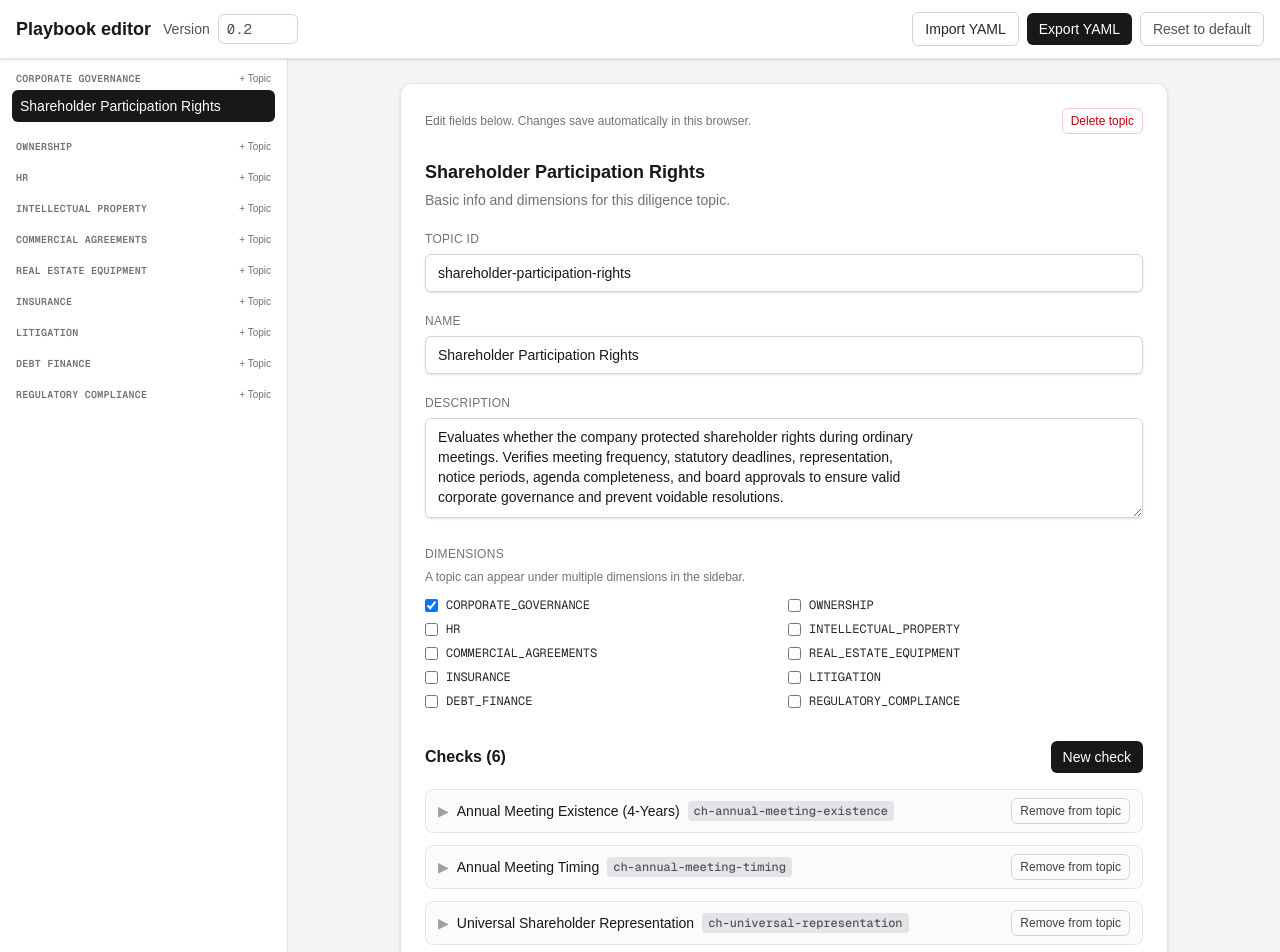
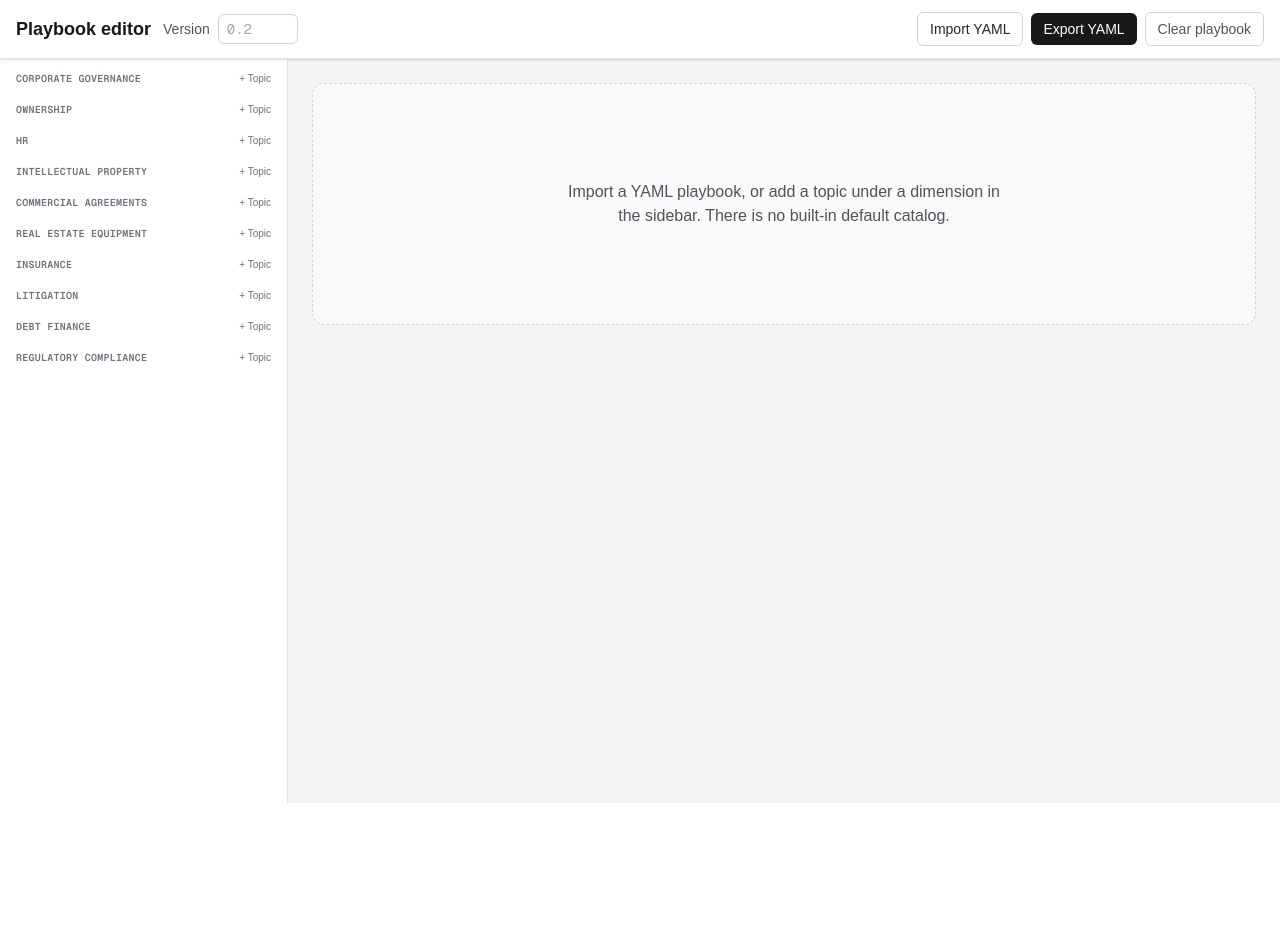
Before and after one commit to MAI-TECHNOLOGIES-AG/playbook-editor, a Next.js app: page / in a window 1280 px wide. Shown: the top 952 px of the page. After the commit the page ends 803 px from the top, so only its background shows below. Built offline with nearby package versions, Linux system fonts and the light colour scheme.

Commit message:
fix data, improve editor

```diff
--- a/src/components/playbook-editor/CheckEditor.tsx
+++ b/src/components/playbook-editor/CheckEditor.tsx
@@ -16,8 +16,8 @@ const BASES: CheckBasis[] = ["statutory", "commercial"];
 type CheckEditorProps = {
   check: RawCheck;
   onChange: (next: RawCheck) => void;
-  onRemoveFromTopic: () => void;
-  onDeleteFromPlaybook: () => void;
+  /** Unlink from this topic; deletes the check from the catalog if no topic still references it. */
+  onRemoveCheck: () => void;
   allCheckIds: string[];
 };
 
@@ -32,8 +32,7 @@ function labelClass() {
 export function CheckEditor({
   check,
   onChange,
-  onRemoveFromTopic,
-  onDeleteFromPlaybook,
+  onRemoveCheck,
   allCheckIds,
 }: CheckEditorProps) {
   const panelId = useId();
@@ -140,9 +139,9 @@ export function CheckEditor({
         <button
           type="button"
           className="shrink-0 rounded-md border border-zinc-300 px-2 py-1 text-xs font-medium text-zinc-700 hover:bg-zinc-100 dark:border-zinc-600 dark:text-zinc-300 dark:hover:bg-zinc-800"
-          onClick={onRemoveFromTopic}
+          onClick={onRemoveCheck}
         >
-          Remove from topic
+          Remove check
         </button>
       </div>
       {open ? (
@@ -501,16 +500,6 @@ export function CheckEditor({
               <p className="mt-2 text-sm text-zinc-500">No execution block.</p>
             )}
           </div>
-
-          <div className="flex flex-wrap gap-2 border-t border-zinc-200 pt-4 dark:border-zinc-700">
-            <button
-              type="button"
-              className="rounded-md border border-red-300 bg-red-50 px-3 py-1.5 text-sm font-medium text-red-800 hover:bg-red-100 dark:border-red-900 dark:bg-red-950/40 dark:text-red-300 dark:hover:bg-red-950/70"
-              onClick={onDeleteFromPlaybook}
-            >
-              Delete check from playbook
-            </button>
-          </div>
         </div>
       ) : null}
     </div>
--- a/src/components/playbook-editor/Editor.tsx
+++ b/src/components/playbook-editor/Editor.tsx
@@ -4,9 +4,9 @@ import yaml from "js-yaml";
 import type { ChangeEvent } from "react";
 import { useCallback, useEffect, useMemo, useRef, useState } from "react";
 import {
-  clonePlaybook,
   DIMENSIONS,
   emptyCheck,
+  emptyPlaybook,
   emptyTopic,
   isPlaybookData,
   LOCAL_STORAGE_KEY,
@@ -17,12 +17,7 @@ import {
 } from "@/components/playbook-editor/playbook-data";
 import { TopicPanel } from "@/components/playbook-editor/TopicPanel";
 import type { RawCheck, RawTopic } from "@/playbook/playbook";
-import defaultPlaybookJson from "@/playbook/playbook.generated.json";
 import type { Dimension } from "@/playbook/types";
-
-const defaultPlaybook = clonePlaybook(
-  defaultPlaybookJson as unknown as PlaybookData,
-);
 
 function applyCheckUpdate(
   data: PlaybookData,
@@ -67,6 +62,22 @@ function deleteCheckEverywhere(
   };
 }
 
+/** Drop check definitions that no topic references (e.g. after deleting a topic). */
+function pruneUnreferencedChecks(data: PlaybookData): PlaybookData {
+  const referenced = new Set<string>();
+  for (const t of data.diligence_topics) {
+    for (const id of t.checks) referenced.add(id);
+  }
+  const danglingIds = data.checks
+    .filter((c) => !referenced.has(c.id))
+    .map((c) => c.id);
+  let next = data;
+  for (const id of danglingIds) {
+    next = deleteCheckEverywhere(next, id);
+  }
+  return next;
+}
+
 function groupTopicsByDimension(
   topics: RawTopic[],
 ): Record<Dimension, RawTopic[]> {
@@ -91,7 +102,7 @@ export function PlaybookEditor() {
   const fileInputRef = useRef<HTMLInputElement>(null);
 
   useEffect(() => {
-    let initial = clonePlaybook(defaultPlaybook);
+    let initial: PlaybookData = emptyPlaybook();
     try {
       const raw = localStorage.getItem(LOCAL_STORAGE_KEY);
       if (raw) {
@@ -99,7 +110,7 @@ export function PlaybookEditor() {
         if (isPlaybookData(parsed)) initial = parsed;
       }
     } catch {
-      /* keep default */
+      /* keep empty */
     }
     setData(initial);
     setSelectedTopicId(initial.diligence_topics[0]?.id ?? null);
@@ -175,22 +186,23 @@ export function PlaybookEditor() {
       if (!sid) return;
       setData((d) => {
         if (!d) return d;
-        return {
-          ...d,
-          diligence_topics: d.diligence_topics.map((t) =>
-            t.id === sid
-              ? { ...t, checks: t.checks.filter((id) => id !== checkId) }
-              : t,
-          ),
-        };
+        const diligence_topics = d.diligence_topics.map((t) =>
+          t.id === sid
+            ? { ...t, checks: t.checks.filter((id) => id !== checkId) }
+            : t,
+        );
+        const stillReferenced = diligence_topics.some((t) =>
+          t.checks.includes(checkId),
+        );
+        let next: PlaybookData = { ...d, diligence_topics };
+        if (!stillReferenced) {
+          next = deleteCheckEverywhere(next, checkId);
+        }
+        return next;
       });
     },
     [selectedTopicId],
   );
-
-  const handleDeleteCheckFromPlaybook = useCallback((checkId: string) => {
-    setData((d) => (d ? deleteCheckEverywhere(d, checkId) : d));
-  }, []);
 
   const handleAddNewCheck = useCallback(() => {
     const sid = selectedTopicId;
@@ -293,10 +305,10 @@ export function PlaybookEditor() {
     URL.revokeObjectURL(url);
   }, [data]);
 
-  const resetToBundled = useCallback(() => {
-    const fresh = clonePlaybook(defaultPlaybook);
+  const clearPlaybook = useCallback(() => {
+    const fresh = emptyPlaybook();
     setData(fresh);
-    setSelectedTopicId(fresh.diligence_topics[0]?.id ?? null);
+    setSelectedTopicId(null);
     setImportError(null);
   }, []);
 
@@ -361,9 +373,9 @@ export function PlaybookEditor() {
             <button
               type="button"
               className="rounded-md border border-zinc-300 px-3 py-1.5 text-sm text-zinc-600 hover:bg-zinc-50 dark:border-zinc-600 dark:text-zinc-400 dark:hover:bg-zinc-800"
-              onClick={resetToBundled}
+              onClick={clearPlaybook}
             >
-              Reset to default
+              Clear playbook
             </button>
           </div>
         </div>
@@ -454,7 +466,10 @@ export function PlaybookEditor() {
                         (t) => t.id !== sid,
                       );
                       setSelectedTopicId(nextTopics[0]?.id ?? null);
-                      return { ...d, diligence_topics: nextTopics };
+                      return pruneUnreferencedChecks({
+                        ...d,
+                        diligence_topics: nextTopics,
+                      });
                     });
                   }}
                 >
@@ -476,16 +491,15 @@ export function PlaybookEditor() {
                 onTopicChange={handleTopicChange}
                 onCheckChange={handleCheckChange}
                 onRemoveCheckFromTopic={handleRemoveCheckFromTopic}
-                onDeleteCheckFromPlaybook={handleDeleteCheckFromPlaybook}
                 onAddNewCheck={handleAddNewCheck}
                 onLinkExistingCheck={handleLinkExistingCheck}
               />
             </div>
           ) : (
             <div className="flex flex-col items-center justify-center rounded-xl border border-dashed border-zinc-300 bg-white/50 px-8 py-24 text-center dark:border-zinc-700 dark:bg-zinc-900/50">
-              <p className="text-zinc-600 dark:text-zinc-400">
-                Select a diligence topic from the left, or add one under a
-                dimension.
+              <p className="max-w-md text-zinc-600 dark:text-zinc-400">
+                Import a YAML playbook, or add a topic under a dimension in the
+                sidebar. There is no built-in default catalog.
               </p>
             </div>
           )}
--- a/src/components/playbook-editor/TopicPanel.tsx
+++ b/src/components/playbook-editor/TopicPanel.tsx
@@ -23,7 +23,6 @@ export type TopicPanelProps = {
   onTopicChange: (next: RawTopic) => void;
   onCheckChange: (checkId: string, next: RawCheck) => void;
   onRemoveCheckFromTopic: (checkId: string) => void;
-  onDeleteCheckFromPlaybook: (checkId: string) => void;
   onAddNewCheck: () => void;
   onLinkExistingCheck: (checkId: string) => void;
 };
@@ -35,7 +34,6 @@ export function TopicPanel({
   onTopicChange,
   onCheckChange,
   onRemoveCheckFromTopic,
-  onDeleteCheckFromPlaybook,
   onAddNewCheck,
   onLinkExistingCheck,
 }: TopicPanelProps) {
@@ -163,6 +161,10 @@ export function TopicPanel({
             ) : null}
           </div>
         </div>
+        <p className="mt-2 text-xs text-zinc-500 dark:text-zinc-400">
+          Removing a check drops it from this topic. If no other topic uses that
+          check, it is deleted from the playbook entirely.
+        </p>
         <div className="mt-4 space-y-3">
           {resolvedChecks.length === 0 ? (
             <p className="rounded-lg border border-dashed border-zinc-300 bg-zinc-50/80 px-4 py-8 text-center text-sm text-zinc-500 dark:border-zinc-600 dark:bg-zinc-900/40">
@@ -175,8 +177,7 @@ export function TopicPanel({
                 key={check.id}
                 check={check}
                 onChange={(next) => onCheckChange(check.id, next)}
-                onRemoveFromTopic={() => onRemoveCheckFromTopic(check.id)}
-                onDeleteFromPlaybook={() => onDeleteCheckFromPlaybook(check.id)}
+                onRemoveCheck={() => onRemoveCheckFromTopic(check.id)}
                 allCheckIds={allCheckIds}
               />
             ))
--- a/src/components/playbook-editor/playbook-data.ts
+++ b/src/components/playbook-editor/playbook-data.ts
@@ -22,6 +22,14 @@ export const DIMENSIONS: Dimension[] = [
 ];
 
 export type PlaybookData = RawPlaybook;
+
+/** Blank playbook — no bundled content; user imports YAML or builds from scratch. */
+export function emptyPlaybook(): PlaybookData {
+  return {
+    diligence_topics: [],
+    checks: [],
+  };
+}
 
 export function isPlaybookData(value: unknown): value is PlaybookData {
   if (!value || typeof value !== "object") return false;
--- a/src/playbook/playbook.yaml
+++ b/src/playbook/playbook.yaml
@@ -58,7 +58,7 @@ diligence_topics:
 # ----------------------------------------------------------------------------
 
 checks:
-  - id: cnch-annual-meeting-existee
+  - id: ch-annual-meeting-existence
     label: Annual Meeting Existence (4-Years)
     description: |
       Verifies there is evidence of at least one ordinary shareholders meeting
```
